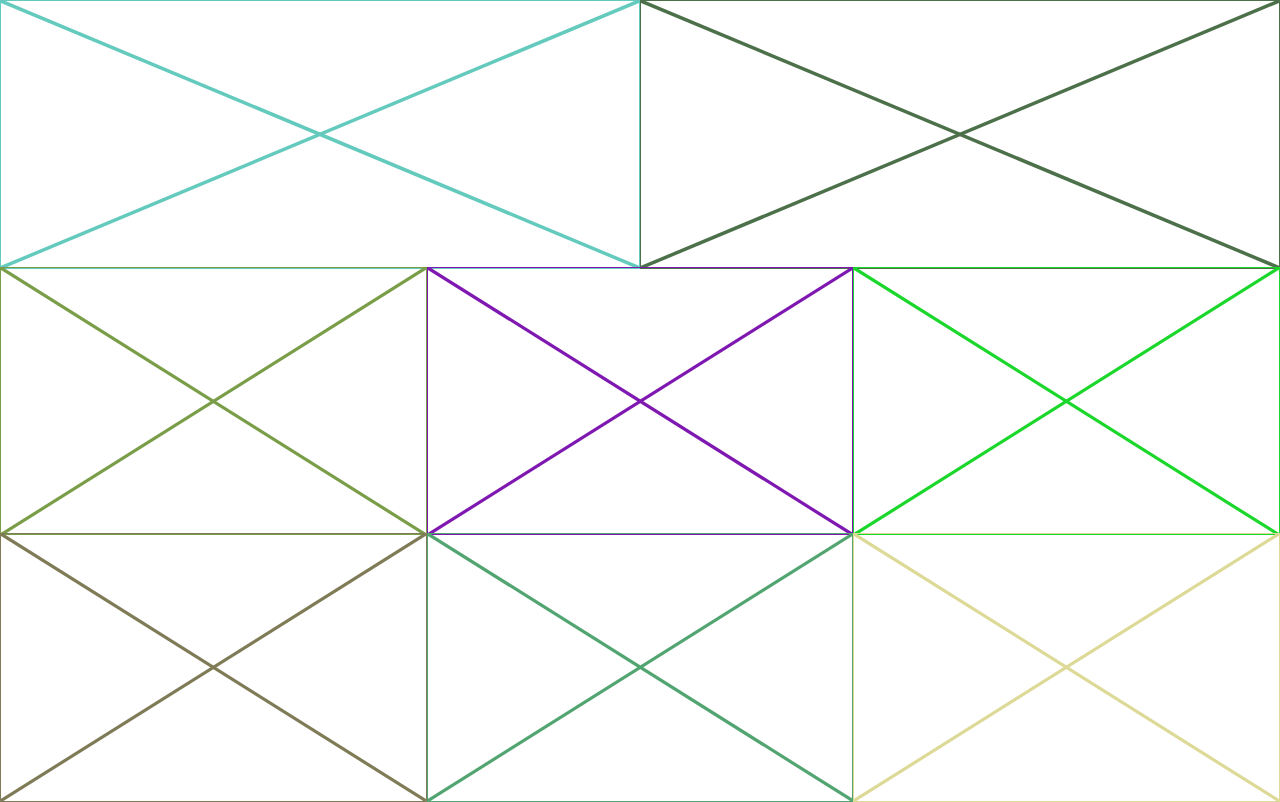
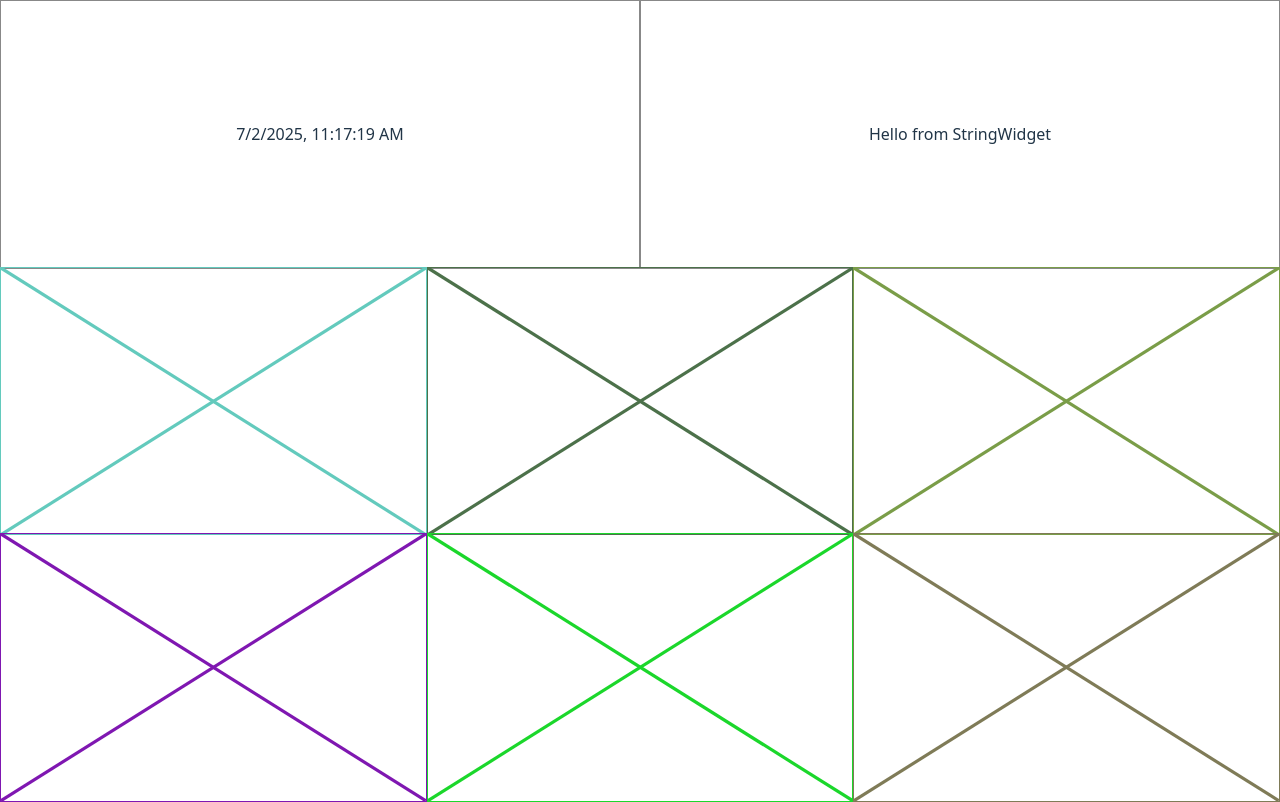
Before and after one commit to m4rvin42/MyDashboard, a React (Vite) app in the folder dashboard/: page / in a window 1280 px wide. Built offline with nearby package versions, Linux system fonts and the light colour scheme.

Commit message:
Add DateTime and String widgets

```diff
--- a/dashboard/src/App.jsx
+++ b/dashboard/src/App.jsx
@@ -1,13 +1,15 @@
 import './App.css'
 import TestWidget from './TestWidget.jsx'
+import DateTimeWidget from './DateTimeWidget.jsx'
+import StringWidget from './StringWidget.jsx'
 import { VerticalStackPanel, HorizontalStackPanel } from './StackPanels.jsx'
 
 function App() {
   return (
     <VerticalStackPanel>
       <HorizontalStackPanel style={{ flex: 1 }}>
-        <TestWidget />
-        <TestWidget />
+        <DateTimeWidget />
+        <StringWidget text="Hello from StringWidget" />
       </HorizontalStackPanel>
       <HorizontalStackPanel style={{ flex: 1 }}>
         <TestWidget />
--- /dev/null
+++ b/dashboard/src/DateTimeWidget.jsx
@@ -0,0 +1,20 @@
+import { useState, useEffect } from 'react'
+
+export default function DateTimeWidget() {
+  const [now, setNow] = useState(new Date())
+  useEffect(() => {
+    const id = setInterval(() => setNow(new Date()), 1000)
+    return () => clearInterval(id)
+  }, [])
+  const style = {
+    border: '1px solid #888',
+    display: 'flex',
+    alignItems: 'center',
+    justifyContent: 'center',
+    width: '100%',
+    height: '100%',
+  }
+  return (
+    <div style={style}>{now.toLocaleString()}</div>
+  )
+}
--- /dev/null
+++ b/dashboard/src/StringWidget.jsx
@@ -0,0 +1,13 @@
+export default function StringWidget({ text }) {
+  const style = {
+    border: '1px solid #888',
+    display: 'flex',
+    alignItems: 'center',
+    justifyContent: 'center',
+    width: '100%',
+    height: '100%',
+  }
+  return (
+    <div style={style}>{text}</div>
+  )
+}
```
